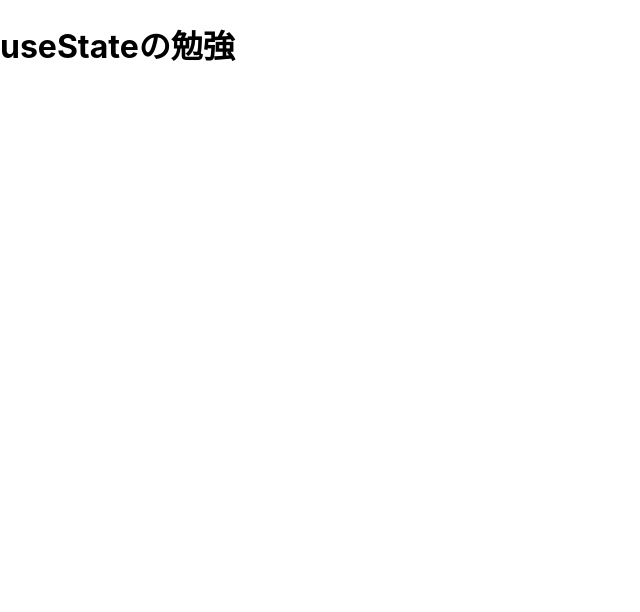
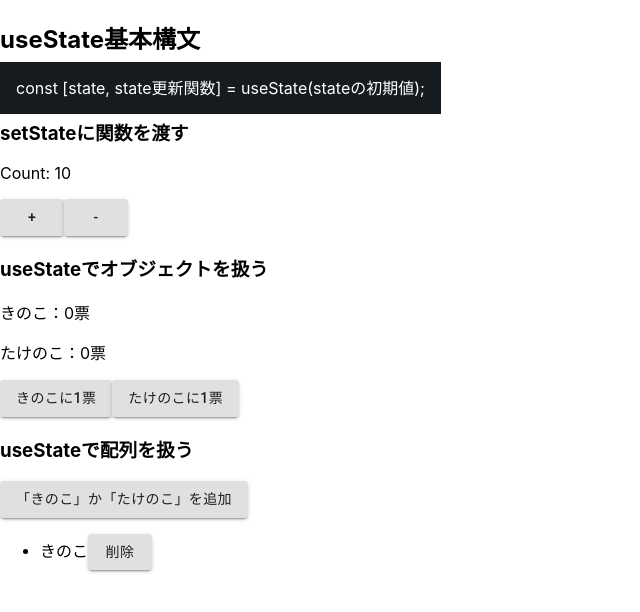
Before and after one commit to yuktnk/studying-hooks, a React (Create React App) app: page /usestate in a window 1280 px wide. Shown: the top 612 px of the page, without its empty margins (0-640 px from the left). Built offline with nearby package versions, Linux system fonts and the light colour scheme.

Commit message:
useState、StyledComponentの練習

```diff
--- a/package.json
+++ b/package.json
@@ -23,6 +23,7 @@
     "redux-logger": "^3.0.6",
     "redux-thunk": "^2.3.0",
     "reselect": "^4.0.0",
+    "styled-components": "^5.2.1",
     "web-vitals": "^0.2.4"
   },
   "scripts": {
--- a/src/templates/StudyingState.jsx
+++ b/src/templates/StudyingState.jsx
@@ -1,9 +1,79 @@
-import React from 'react'
+import React, { useState } from 'react'
+import { Button } from '@material-ui/core';
+import styled from 'styled-components';
+
+const Title = styled.h2({
+})
+const CordZone = styled.p({
+    color: 'white',
+    backgroundColor: '#161b20',
+    display: 'inline',
+    padding: 16
+})
 
 const StudyingState = () => {
+
+  const [count, setCount] = useState(10);
+  const increment = () => {
+    setCount((currentCount) => currentCount + 1)
+  };
+  const decrement = () => {
+    setCount((currentCount) => currentCount - 1)
+  };
+
+
+  const [vote, setVote] = useState({ kinoko: 0, takenoko: 0 })
+  const voteKinoko = () => {
+    setVote({ ...vote, kinoko: vote.kinoko + 1 })
+  }
+  const voteTakenoko = () => {
+    setVote({ ...vote, takenoko: vote.takenoko + 1 })
+  }
+
+
+  const [items, setItems] = useState([{name: "きのこ"}]);
+  const addItem = () => {
+    const newItem = {
+      name: Math.random() > 0.5 ? "きのこ" : "たけのこ"
+    };
+    setItems([...items, newItem])
+  }
+  const deleteItem = (index) => {
+    setItems(items.filter((_, i) => i !== index));
+  }
+
+
+
   return (
     <div>
-      <h1>useStateの勉強</h1>
+      <Title>useState基本構文</Title>
+      <CordZone>
+        const [state, state更新関数] = useState(stateの初期値);
+      </CordZone>
+
+      <h3>setStateに関数を渡す</h3>
+      <p>Count: {count}</p>
+      <Button variant="contained" onClick={increment}>+</Button>
+      <Button variant="contained" onClick={decrement}>-</Button>
+
+      <h3>useStateでオブジェクトを扱う</h3>
+      <p>きのこ：{vote.kinoko}票</p>
+      <p>たけのこ：{vote.takenoko}票</p>
+      <Button variant="contained" onClick={voteKinoko}>きのこに1票</Button>
+      <Button variant="contained" onClick={voteTakenoko}>たけのこに1票</Button>
+
+      <h3>useStateで配列を扱う</h3>
+      <Button variant="contained" onClick={addItem}>
+        「きのこ」か「たけのこ」を追加
+      </Button>
+      <ul>
+        {items.map((item, index) => (
+          <li key={index}>
+            {item.name}
+            <Button variant="contained" onClick={() => deleteItem(index)}>削除</Button>
+          </li>
+        ))}
+      </ul>
     </div>
   )
 }
```
Also changed, not shown: src/App.css (line endings or trailing spaces), 1 other file (tests, documents, lock files or other folders).
